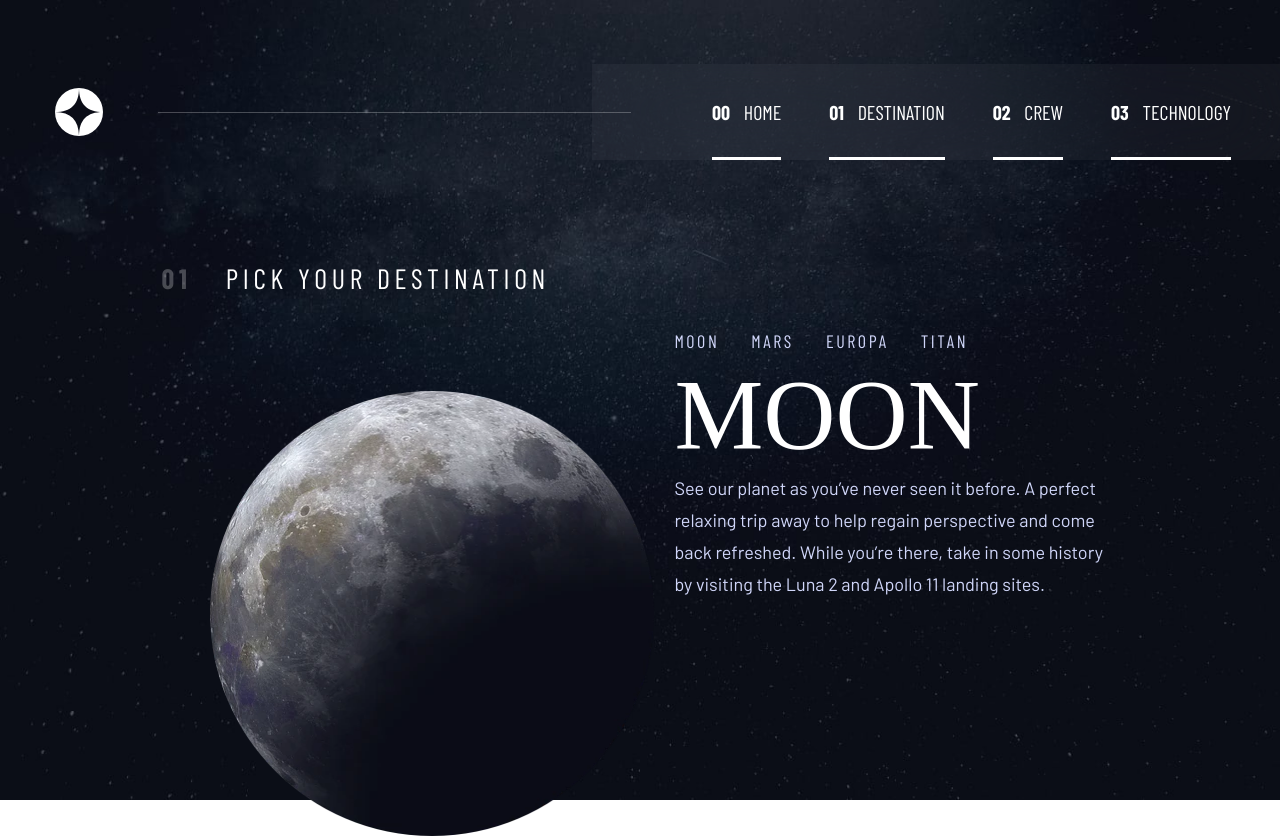
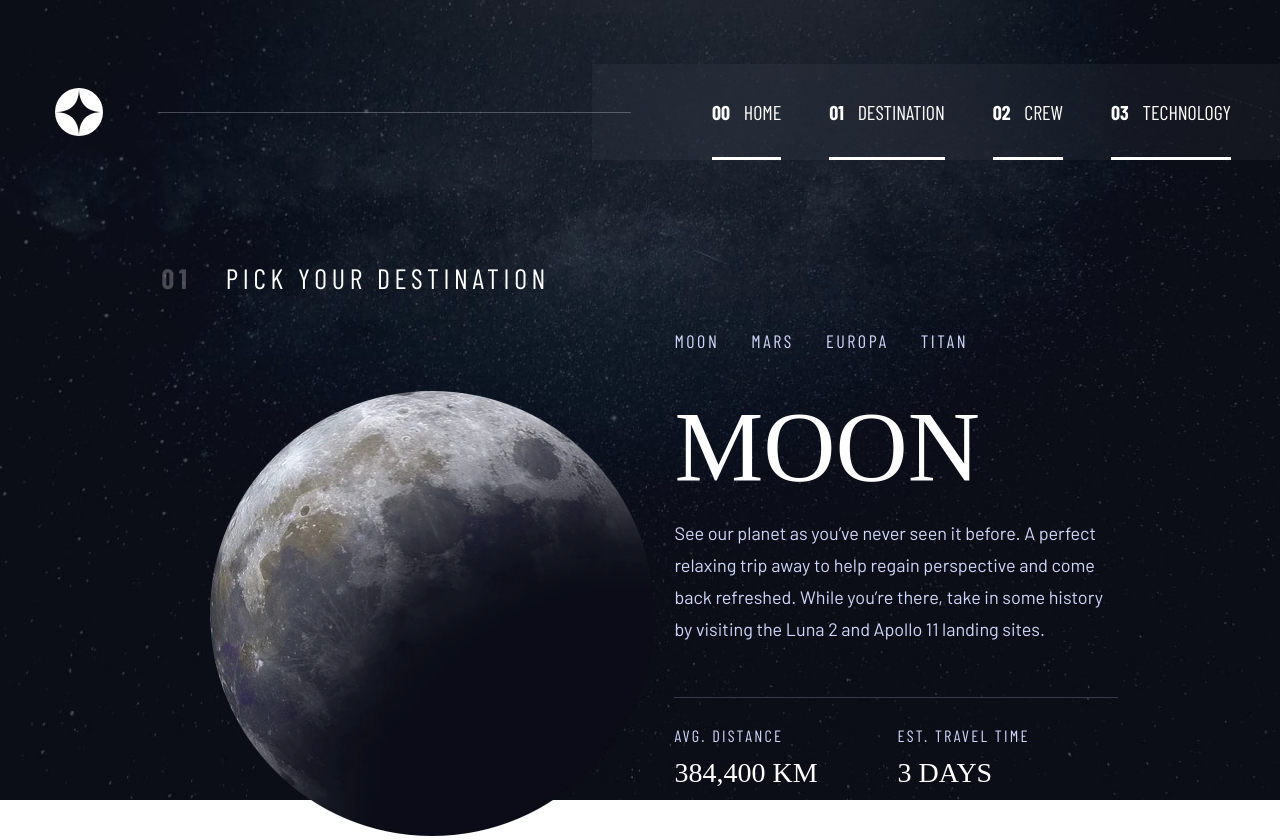
Before and after one commit to pedrohfd/space-tourism, a React (Vite) app: page /destination in a window 1280 px wide. Shown: the top 840 px of the page. Built offline with nearby package versions, Linux system fonts and the light colour scheme; a web font is replaced by a local one.

Commit message:
feat: create destination page

```diff
--- a/src/pages/Destination/index.tsx
+++ b/src/pages/Destination/index.tsx
@@ -9,6 +9,8 @@ import {
   DestinyButton,
   DestinyName,
   Body,
+  Divider,
+  DistanceArea,
 } from './styles'
 import Moon from '../../assets/destination/image-moon.webp'
 import Mars from '../../assets/destination/image-mars.webp'
@@ -74,6 +76,21 @@ export const Destination = () => {
           <DestinyName>{destination.name.toUpperCase()}</DestinyName>
 
           <Body>{destination.description}</Body>
+
+          <Divider />
+
+          <DistanceArea>
+            <div>
+              <h5>AVG. DISTANCE</h5>
+
+              <h4>{destination.distance.toUpperCase()}</h4>
+            </div>
+            <div>
+              <h5>EST. TRAVEL TIME</h5>
+
+              <h4>{destination.travel.toUpperCase()}</h4>
+            </div>
+          </DistanceArea>
         </RightContent>
       </Content>
     </Container>
--- a/src/pages/Destination/styles.ts
+++ b/src/pages/Destination/styles.ts
@@ -65,6 +65,8 @@ export const DestinyButtonArea = styled.div`
     display: flex;
     gap: 2rem;
     height: 2rem;
+
+    margin-bottom: 2rem;
   }
 `
 
@@ -92,5 +94,38 @@ export const Body = styled.p`
     color: ${colors.blue};
     font-size: 1.125rem;
     line-height: 2rem;
+    margin-top: 0.8rem;
   }
 `
+
+export const Divider = styled.div`
+  @media (min-width: 1200px) {
+    width: 100%;
+    height: 0.06rem;
+    background: #383b4b;
+    margin-top: 3.3rem;
+  }
+`
+
+export const DistanceArea = styled.div`
+  @media (min-width: 1200px) {
+    display: flex;
+    margin-top: 1.75rem;
+
+    div + div {
+      margin-left: 5rem;
+    }
+
+    h4 {
+      color: ${colors.white};
+      font-size: 1.75rem;
+    }
+
+    h5 {
+      color: ${colors.blue};
+      font-size: 1.025rem;
+      margin-bottom: 0.75rem;
+      letter-spacing: 0.14rem;
+    }
+  }
+`
```
